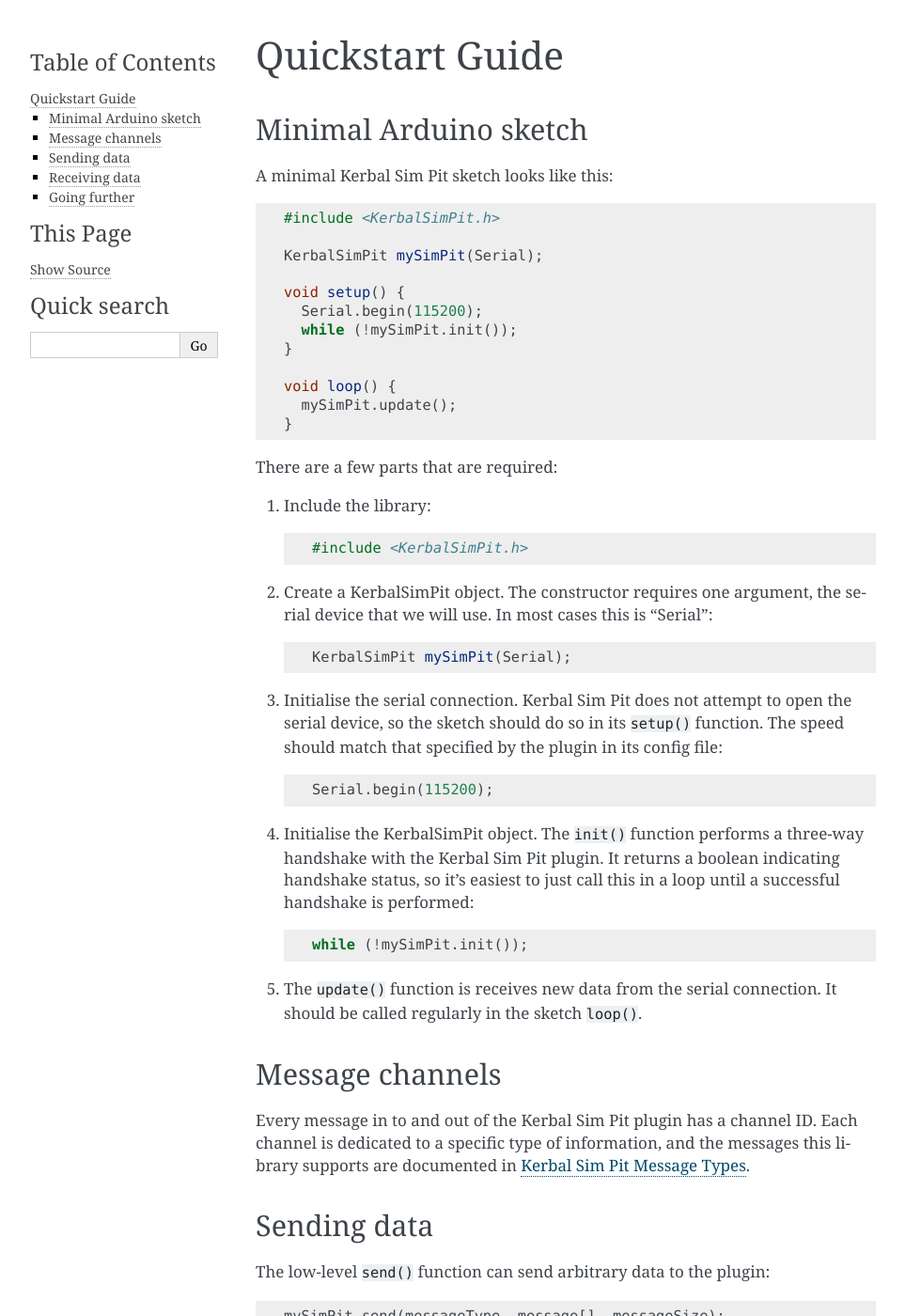
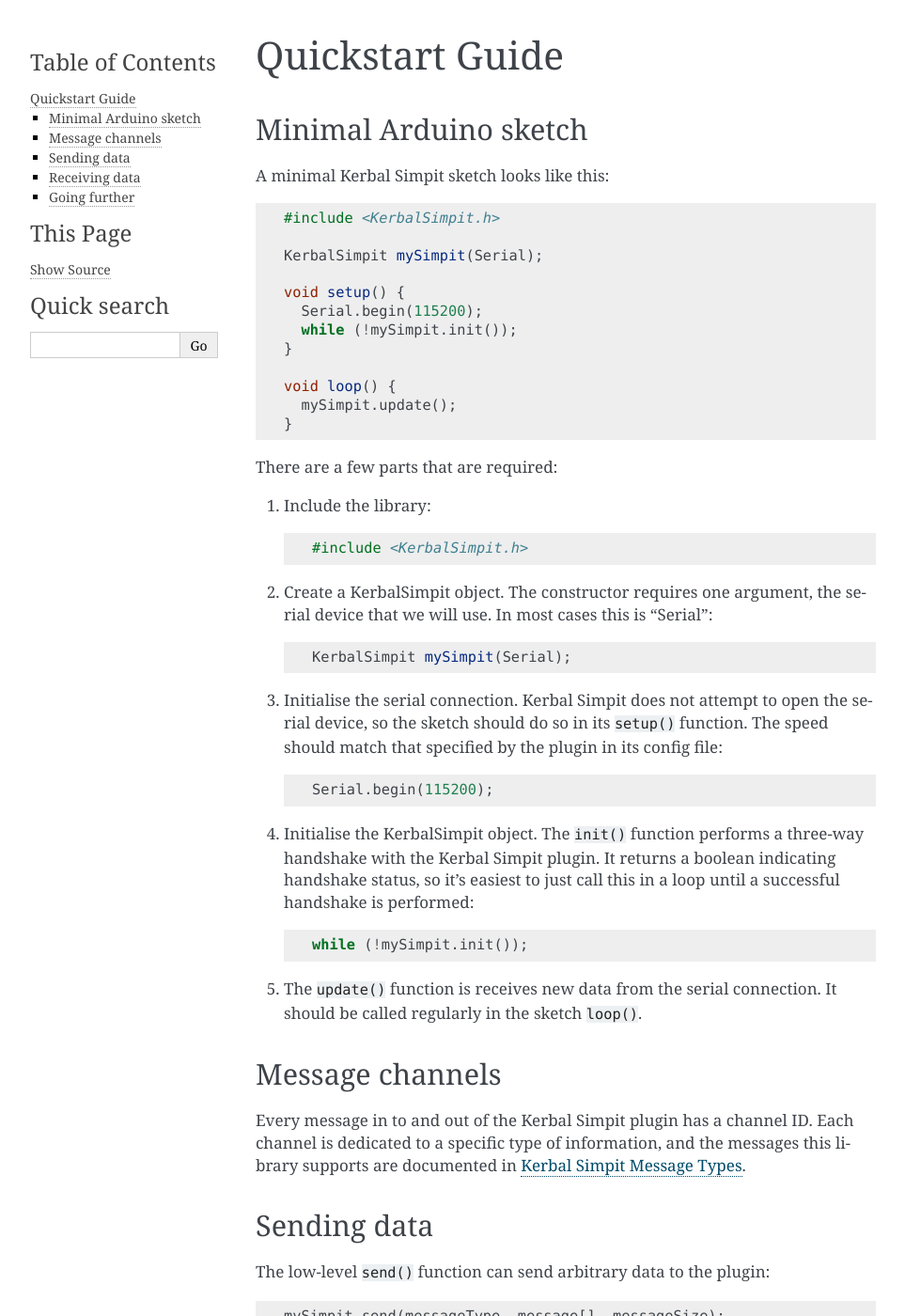
Before and after one commit to Simpit-team/KerbalSimpitRevamped-Arduino, a Sphinx documentation site: the page built from extras/docs/quickstart.rst, in a window 1280 px wide and 1400 px high. Shown: the whole window at 94% size, without its empty margins (148-1111 px from the left). Built offline with Sphinx 7.4.7, drawn with Linux system fonts in a browser that asks for light colours; some of the changed text lies outside the part shown.

Commit message:
Update docs, and library properties.

```diff
--- a/extras/docs/conf.py
+++ b/extras/docs/conf.py
@@ -9,12 +9,12 @@
     subprocess.call('doxygen', shell=True)
 
 extensions = ['breathe']
-breathe_projects = { 'KerbalSimPit': 'xml' }
-breathe_default_project = "KerbalSimPit"
+breathe_projects = { 'KerbalSimpit': 'xml' }
+breathe_default_project = "KerbalSimpit"
 templates_path = ['_templates']
 source_suffix = '.rst'
 master_doc = 'index'
-project = u'Kerbal Sim Pit'
+project = u'Kerbal Simpit'
 copyright = u'2017, Peter Hardy'
 author = u'Peter Hardy'
 version = '1.0'
@@ -24,10 +24,10 @@
 pygments_style = 'sphinx'
 todo_include_todos = False
 html_static_path = ['_static']
-htmlhelp_basename = 'KerbalSimPitdoc'
+htmlhelp_basename = 'KerbalSimpitdoc'
 latex_elements = {
 }
 latex_documents = [
-  (master_doc, 'KerbalSimPit.tex', u'KerbalSimPit Documentation',
-   u'KerbalSimPit', 'manual'),
+  (master_doc, 'KerbalSimpit.tex', u'KerbalSimpit Documentation',
+   u'KerbalSimpit', 'manual'),
 ]
--- a/extras/docs/index.rst
+++ b/extras/docs/index.rst
@@ -1,12 +1,12 @@
-Kerbal Sim Pit Arduino Library
+Kerbal Simpit Arduino Library
 ==============================
 
-This library manages a serial connection to the `Kerbal Sim Pit`_ plugin for
+This library manages a serial connection to the `Kerbal Simpit`_ plugin for
 `Kerbal Space Program`_. It handles low-level handshaking and packet sending
 and receiving, and provides data structures and methods for dealing with
 messages to and from the plugin.
 
-.. _Kerbal Sim Pit: https://bitbucket.org/pjhardy/kerbalsimpit
+.. _Kerbal Simpit: https://bitbucket.org/pjhardy/kerbalsimpit
 .. _Kerbal Space Program: https://kerbalspaceprogram.com/
 
 .. toctree::
--- a/extras/docs/kerbalsimpit.rst
+++ b/extras/docs/kerbalsimpit.rst
@@ -1,8 +1,8 @@
-KerbalSimPit Class Documentation
+KerbalSimpit Class Documentation
 ================================
 
-.. doxygenclass:: KerbalSimPit
-   :project: KerbalSimPit
+.. doxygenclass:: KerbalSimpit
+   :project: KerbalSimpit
    :members:
 
 ----
--- a/extras/docs/messagetypes.rst
+++ b/extras/docs/messagetypes.rst
@@ -1,8 +1,8 @@
-Kerbal Sim Pit Message Types
+Kerbal Simpit Message Types
 ============================
 
-.. doxygenfile:: KerbalSimPitMessageTypes.h
-   :project: KerbalSimPit
+.. doxygenfile:: KerbalSimpitMessageTypes.h
+   :project: KerbalSimpit
 
 ----
 
--- a/extras/docs/payloadstructs.rst
+++ b/extras/docs/payloadstructs.rst
@@ -1,8 +1,8 @@
-Kerbal Sim Pit Compound Messages
+Kerbal Simpit Compound Messages
 ================================
 
 .. doxygenfile:: PayloadStructs.h
-   :project: KerbalSimPit
+   :project: KerbalSimpit
 
 ----
 
--- a/extras/docs/quickstart.rst
+++ b/extras/docs/quickstart.rst
@@ -6,48 +6,48 @@
 
 .. highlight:: c++
 
-A minimal Kerbal Sim Pit sketch looks like this::
+A minimal Kerbal Simpit sketch looks like this::
 
-  #include <KerbalSimPit.h>
+  #include <KerbalSimpit.h>
 
-  KerbalSimPit mySimPit(Serial);
+  KerbalSimpit mySimpit(Serial);
 
   void setup() {
     Serial.begin(115200);
-    while (!mySimPit.init());
+    while (!mySimpit.init());
   }
 
   void loop() {
-    mySimPit.update();
+    mySimpit.update();
   }
 
 There are a few parts that are required:
 
 #. Include the library::
 
-     #include <KerbalSimPit.h>
-#. Create a KerbalSimPit object. The constructor requires one argument, the
+     #include <KerbalSimpit.h>
+#. Create a KerbalSimpit object. The constructor requires one argument, the
    serial device that we will use. In most cases this is "Serial"::
 
-     KerbalSimPit mySimPit(Serial);
-#. Initialise the serial connection. Kerbal Sim Pit does not attempt to open
+     KerbalSimpit mySimpit(Serial);
+#. Initialise the serial connection. Kerbal Simpit does not attempt to open
    the serial device, so the sketch should do so in its ``setup()`` function.
    The speed should match that specified by the plugin in its config file::
 
      Serial.begin(115200);
-#. Initialise the KerbalSimPit object. The ``init()`` function performs a
-   three-way handshake with the Kerbal Sim Pit plugin. It returns a boolean
+#. Initialise the KerbalSimpit object. The ``init()`` function performs a
+   three-way handshake with the Kerbal Simpit plugin. It returns a boolean
    indicating handshake status, so it's easiest to just call this in a loop
    until a successful handshake is performed::
 
-     while (!mySimPit.init());
+     while (!mySimpit.init());
 #. The ``update()`` function is receives new data from the serial connection.
    It should be called regularly in the sketch ``loop()``.
 
 Message channels
 ----------------
 
-Every message in to and out of the Kerbal Sim Pit plugin has a channel ID.
+Every message in to and out of the Kerbal Simpit plugin has a channel ID.
 Each channel is dedicated to a specific type of information, and the messages
 this library supports are documented in :any:`messagetypes`.
 
@@ -56,7 +56,7 @@
 
 The low-level ``send()`` function can send arbitrary data to the plugin::
 
-  mySimPit.send(messageType, message[], messageSize);
+  mySimpit.send(messageType, message[], messageSize);
 
 * ``messageType`` is a byte representing the channel this message is on. The
   library provides constants for all supported message channels, see
@@ -70,9 +70,9 @@
 channels. For example, both of these lines activate the standard Brakes
 action group::
 
-  mySimPit.send(CAGACTIVATE_MESSAGE, &BRAKES_ACTION, 1);
+  mySimpit.send(CAGACTIVATE_MESSAGE, &BRAKES_ACTION, 1);
 
-  mySimPit.activateAction(BRAKES_ACTION);
+  mySimpit.activateAction(BRAKES_ACTION);
 
 Refer to :any:`kerbalsimpit` for full documentation.
 
@@ -82,7 +82,7 @@
 To receive data from the plugin, use the ``inboundHandler()`` function to
 register a callback handler with the library::
 
-  mySimPit.inboundHandler(myCallbackHandler);
+  mySimpit.inboundHandler(myCallbackHandler);
 
 And define the callback handler::
 
```
Also changed, not shown: 2 other files.
